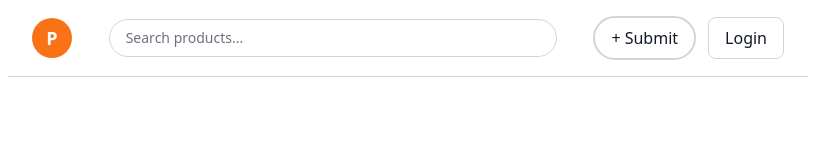
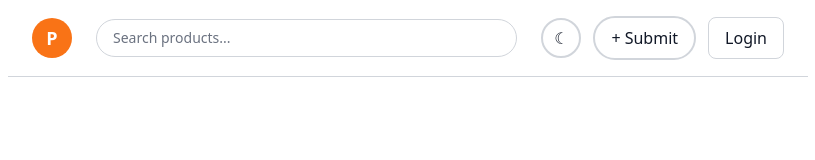
Before and after one commit to august-duarte/Product-Hunt-Clone, a Next.js app: page /login in a window 1280 px wide. Shown: the top 160 px of the page, without its empty margins (232-1047 px from the left). Built offline with nearby package versions, Linux system fonts and the light colour scheme; no server answers.

Commit message:
style: add dark mode

```diff
--- a/src/app/globals.css
+++ b/src/app/globals.css
@@ -10,3 +10,64 @@ body {
   color: #111;
   background: #fff;
 }
+
+html.dark {
+  color-scheme: dark;
+}
+
+html.dark body {
+  color: #f3f4f6;
+  background: #111827;
+}
+
+html.dark .bg-white {
+  background-color: #1f2937 !important;
+}
+
+html.dark .bg-gray-50 {
+  background-color: #111827 !important;
+}
+
+html.dark .bg-gray-100 {
+  background-color: #374151 !important;
+}
+
+html.dark .text-gray-900 {
+  color: #f9fafb !important;
+}
+
+html.dark .text-gray-700 {
+  color: #d1d5db !important;
+}
+
+html.dark .text-gray-600 {
+  color: #d1d5db !important;
+}
+
+html.dark .text-gray-500 {
+  color: #9ca3af !important;
+}
+
+html.dark .border-gray-300 {
+  border-color: #4b5563 !important;
+}
+
+html.dark .border-gray-200 {
+  border-color: #374151 !important;
+}
+
+html.dark .hover\:bg-gray-50:hover {
+  background-color: #374151 !important;
+}
+
+html.dark .hover\:bg-gray-100:hover {
+  background-color: #374151 !important;
+}
+
+html.dark .placeholder\:text-gray-500::placeholder {
+  color: #9ca3af !important;
+}
+
+html.dark .shadow-lg {
+  --tw-shadow-color: rgb(0 0 0 / 0.45);
+}
--- a/src/app/layout.tsx
+++ b/src/app/layout.tsx
@@ -1,6 +1,7 @@
 import type { Metadata } from "next";
 import { Header } from "@/components/layout/Header";
 import { ContentContainer } from "@/components/layout/ContentContainer";
+import { ThemeProvider } from "@/hooks/theme";
 import { UserAuthProvider } from "@/hooks/user-auth";
 import Script from "next/script";
 import "./globals.css";
@@ -10,14 +11,31 @@ export const metadata: Metadata = {
   description: "Discover and share new products",
 };
 
+const themeInitScript = `
+(() => {
+  try {
+    const theme = localStorage.getItem('theme');
+    if (theme === 'dark') {
+      document.documentElement.classList.add('dark');
+    } else {
+      document.documentElement.classList.remove('dark');
+    }
+  } catch {}
+})();
+`;
+
 export default function RootLayout({
   children,
 }: Readonly<{
   children: React.ReactNode;
 }>) {
   return (
-    <html lang="en">
+    <html lang="en" suppressHydrationWarning>
+      <head>
+        <script dangerouslySetInnerHTML={{ __html: themeInitScript }} />
+      </head>
       <body>
+        <ThemeProvider>
           <UserAuthProvider>
             <Header />
             <Script
@@ -26,6 +44,7 @@ export default function RootLayout({
             />
             <ContentContainer>{children}</ContentContainer>
           </UserAuthProvider>
+        </ThemeProvider>
       </body>
     </html>
   );
--- a/src/components/layout/Header.tsx
+++ b/src/components/layout/Header.tsx
@@ -4,6 +4,7 @@ import Link from "next/link";
 import { Suspense } from "react";
 import { UserMenu } from "@/components/layout/UserMenu";
 import { HeaderSearchBar } from "@/components/layout/HeaderSearchBar";
+import { ThemeToggle } from "@/components/layout/ThemeToggle";
 import { contentWidthClass } from "@/components/layout/ContentContainer";
 
 export function Header() {
@@ -30,6 +31,7 @@ export function Header() {
       </div>
 
       <div className="flex shrink-0 items-center gap-3">
+        <ThemeToggle />
         <Link
           href="/products/new"
           className="rounded-full border-2 border-gray-300 bg-white px-4 py-2 text-base font-medium text-gray-900 hover:bg-gray-50"
--- /dev/null
+++ b/src/components/layout/ThemeToggle.tsx
@@ -0,0 +1,20 @@
+"use client";
+
+import { useTheme } from "@/hooks/theme";
+
+export function ThemeToggle() {
+  const { theme, toggleTheme } = useTheme();
+  const isDark = theme === "dark";
+
+  return (
+    <button
+      type="button"
+      onClick={toggleTheme}
+      aria-label={isDark ? "Switch to light mode" : "Switch to dark mode"}
+      title={isDark ? "Light mode" : "Dark mode"}
+      className="flex h-10 w-10 shrink-0 items-center justify-center rounded-full border-2 border-gray-300 bg-white text-base text-gray-900 hover:bg-gray-50"
+    >
+      {isDark ? "☀" : "☾"}
+    </button>
+  );
+}
--- /dev/null
+++ b/src/hooks/theme.tsx
@@ -0,0 +1,64 @@
+"use client";
+
+import {
+  createContext,
+  useCallback,
+  useContext,
+  useEffect,
+  useMemo,
+  useState,
+} from "react";
+
+type Theme = "light" | "dark";
+
+type ThemeContextValue = {
+  theme: Theme;
+  toggleTheme: () => void;
+};
+
+const ThemeContext = createContext<ThemeContextValue | undefined>(undefined);
+const STORAGE_KEY = "theme";
+
+function applyTheme(theme: Theme) {
+  document.documentElement.classList.toggle("dark", theme === "dark");
+}
+
+export function ThemeProvider({ children }: { children: React.ReactNode }) {
+  const [theme, setTheme] = useState<Theme>("light");
+
+  useEffect(() => {
+    const stored = window.localStorage.getItem(STORAGE_KEY);
+    const initial: Theme = stored === "dark" ? "dark" : "light";
+    setTheme(initial);
+    applyTheme(initial);
+  }, []);
+
+  const toggleTheme = useCallback(() => {
+    setTheme((current) => {
+      const next: Theme = current === "dark" ? "light" : "dark";
+      window.localStorage.setItem(STORAGE_KEY, next);
+      applyTheme(next);
+      return next;
+    });
+  }, []);
+
+  const value = useMemo(
+    () => ({
+      theme,
+      toggleTheme,
+    }),
+    [theme, toggleTheme],
+  );
+
+  return (
+    <ThemeContext.Provider value={value}>{children}</ThemeContext.Provider>
+  );
+}
+
+export function useTheme() {
+  const context = useContext(ThemeContext);
+  if (!context) {
+    throw new Error("useTheme must be used within ThemeProvider");
+  }
+  return context;
+}
```
Lines whose indentation alone changed are shown as unchanged.
